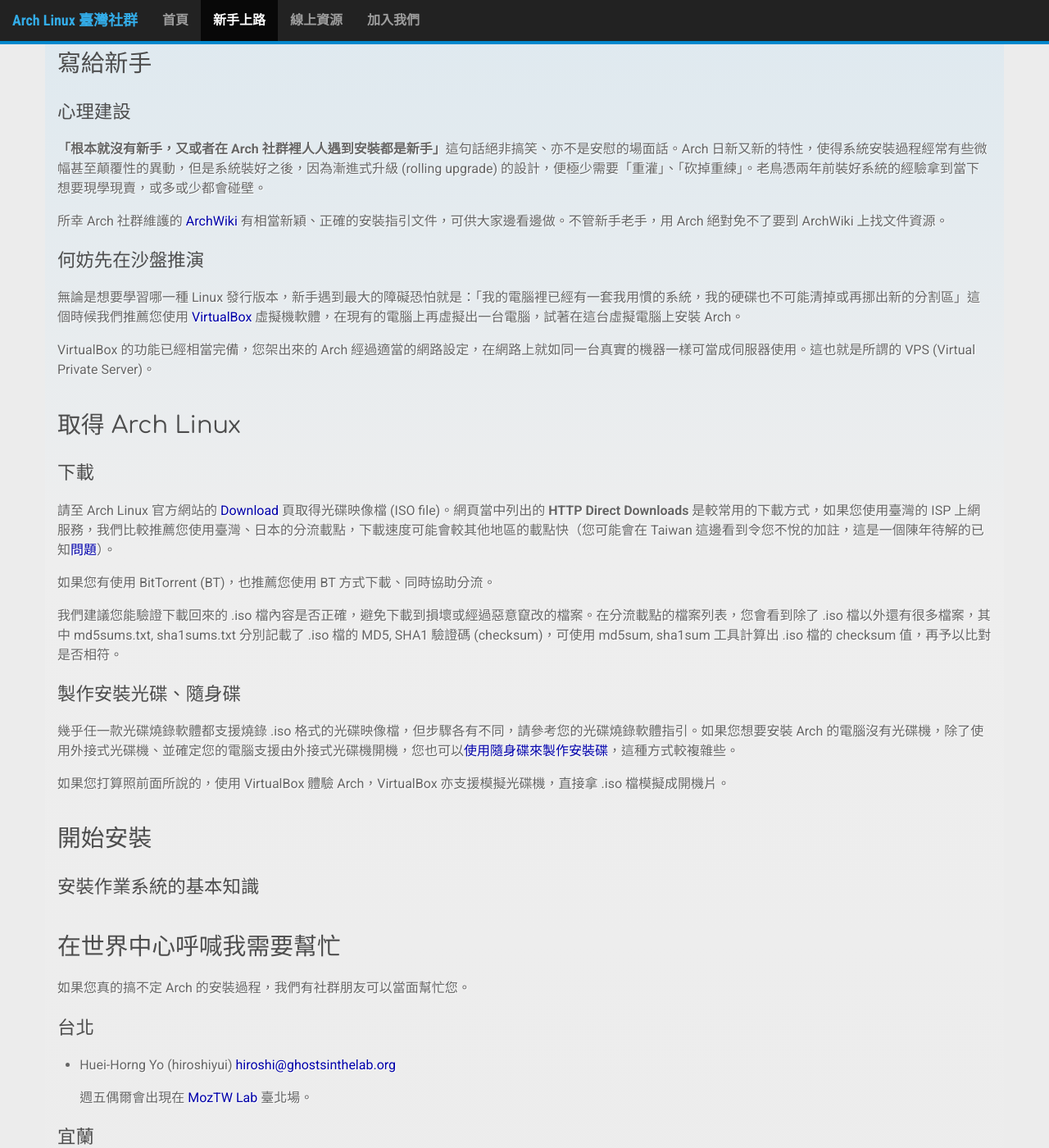
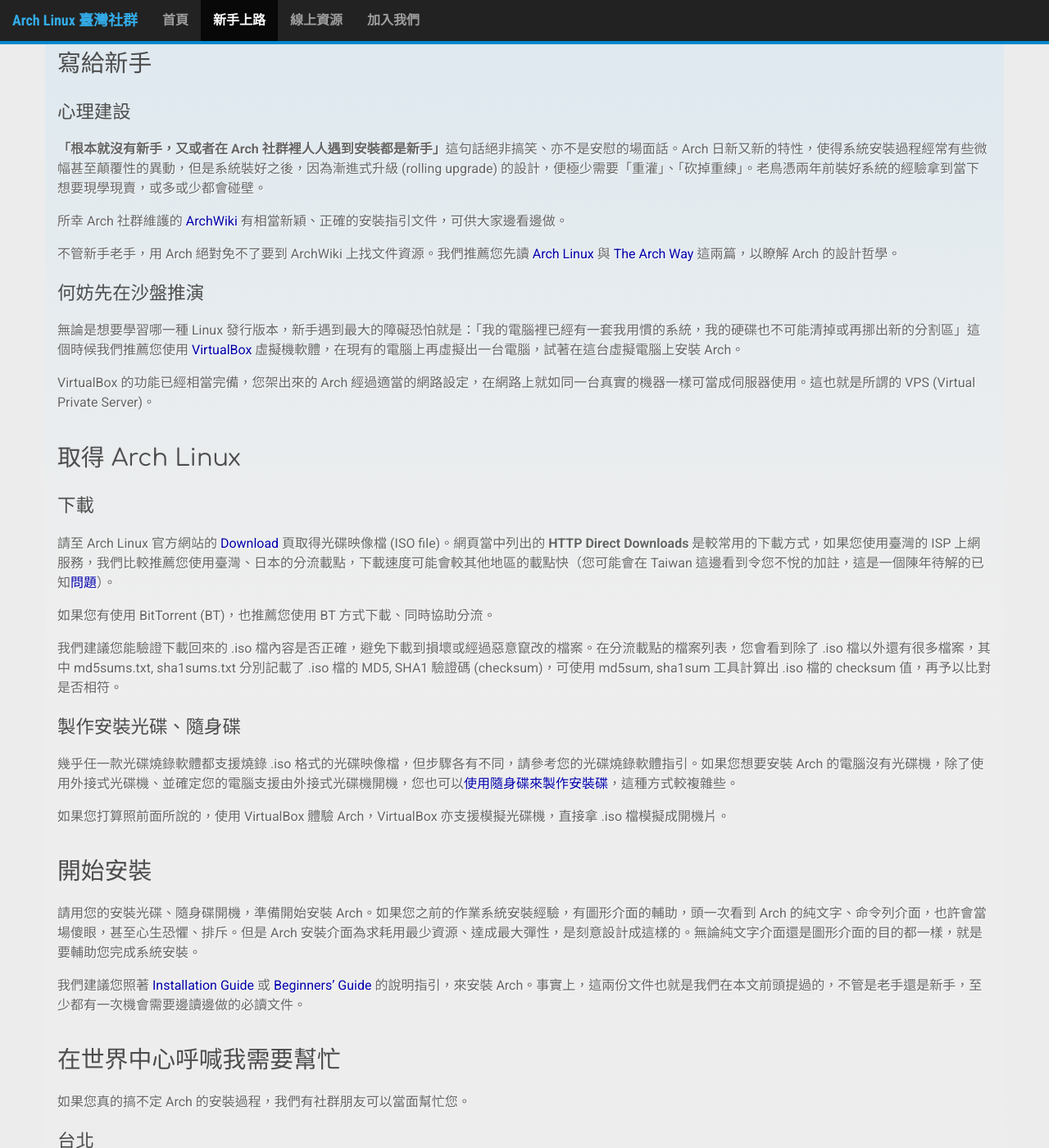
Before and after one commit to linux-taiwan/arch.linux.org.tw, a Jekyll site: the page built from getting-started/index.md, in a window 1280 px wide and 1400 px high, scrolled down 265 px. Shown: the whole window at 82% size. Built offline with Jekyll 4.4.1, drawn with Linux system fonts in a browser that asks for light colours; nearby versions of some CDN libraries; Markdown is read by kramdown in place of the engine named in the settings.

Commit message:
Update getting-started/index.md
Signed-off-by: Huei-Horng Yo <hiroshiyui@gmail.com>

```diff
--- a/getting-started/index.md
+++ b/getting-started/index.md
@@ -16,7 +16,9 @@
 
 **「根本就沒有新手，又或者在 Arch 社群裡人人遇到安裝都是新手」**這句話絕非搞笑、亦不是安慰的場面話。Arch 日新又新的特性，使得系統安裝過程經常有些微幅甚至顛覆性的異動，但是系統裝好之後，因為漸進式升級 (rolling upgrade) 的設計，便極少需要「重灌」、「砍掉重練」。老鳥憑兩年前裝好系統的經驗拿到當下想要現學現賣，或多或少都會碰壁。
 
-所幸 Arch 社群維護的 [ArchWiki](https://wiki.archlinux.org/) 有相當新穎、正確的安裝指引文件，可供大家邊看邊做。不管新手老手，用 Arch 絕對免不了要到 ArchWiki 上找文件資源。
+所幸 Arch 社群維護的 [ArchWiki](https://wiki.archlinux.org/) 有相當新穎、正確的安裝指引文件，可供大家邊看邊做。
+
+不管新手老手，用 Arch 絕對免不了要到 ArchWiki 上找文件資源。我們推薦您先讀 [Arch Linux](https://wiki.archlinux.org/index.php/Arch_Linux_%28%E6%AD%A3%E9%AB%94%E4%B8%AD%E6%96%87%29) 與 [The Arch Way](https://wiki.archlinux.org/index.php/The_Arch_Way_%28%E6%AD%A3%E9%AB%94%E4%B8%AD%E6%96%87%29) 這兩篇，以瞭解 Arch 的設計哲學。
 
 ## 何妨先在沙盤推演
 
@@ -40,7 +42,10 @@
 如果您打算照前面所說的，使用 VirtualBox 體驗 Arch，VirtualBox 亦支援模擬光碟機，直接拿 .iso 檔模擬成開機片。
 
 # 開始安裝
-## 安裝作業系統的基本知識
+
+請用您的安裝光碟、隨身碟開機，準備開始安裝 Arch。如果您之前的作業系統安裝經驗，有圖形介面的輔助，頭一次看到 Arch 的純文字、命令列介面，也許會當場傻眼，甚至心生恐懼、排斥。但是 Arch 安裝介面為求耗用最少資源、達成最大彈性，是刻意設計成這樣的。無論純文字介面還是圖形介面的目的都一樣，就是要輔助您完成系統安裝。
+
+我們建議您照著 [Installation Guide](https://wiki.archlinux.org/index.php/Installation_Guide_%28%E6%AD%A3%E9%AB%94%E4%B8%AD%E6%96%87%29) 或 [Beginners' Guide](https://wiki.archlinux.org/index.php/Beginners%27_Guide_%28%E6%AD%A3%E9%AB%94%E4%B8%AD%E6%96%87%29) 的說明指引，來安裝 Arch。事實上，這兩份文件也就是我們在本文前頭提過的，不管是老手還是新手，至少都有一次機會需要邊讀邊做的必讀文件。
 
 # 在世界中心呼喊我需要幫忙
 
@@ -50,7 +55,7 @@
 
 * Huei-Horng Yo (hiroshiyui) <hiroshi@ghostsinthelab.org>
 
-  週五偶爾會出現在 [MozTW Lab](http://moztw.org/events/moztw-lab/) 臺北場。
+  週五偶爾會出現在 [MozTW Lab](http://moztw.org/events/moztw-lab/) 台北場。
 
 ## 宜蘭
 
```
